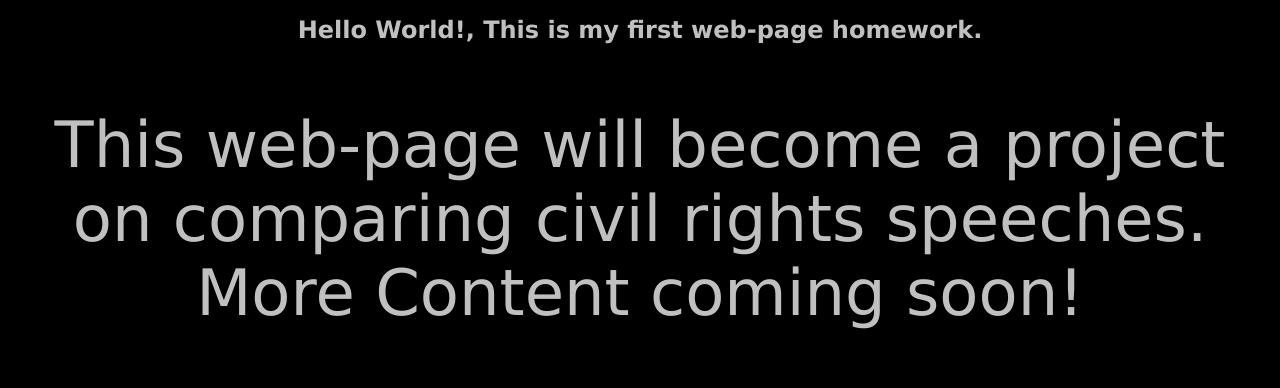
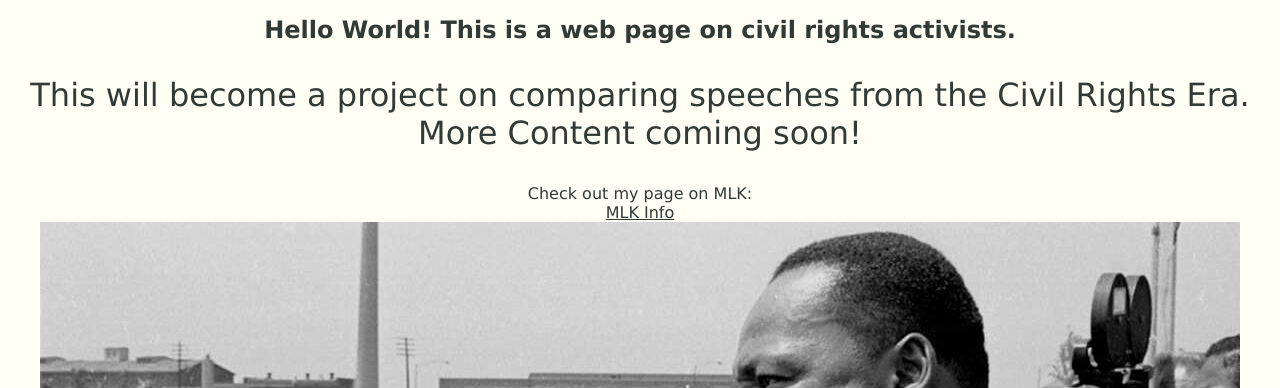
Before and after one commit to whd7/speech_project, a plain HTML site: page index.html in a window 1280 px wide. Shown: the top 388 px of the page. Drawn offline with Linux system fonts and the light colour scheme.

Commit message:
adding MLK page

```diff
--- a/1.css
+++ b/1.css
@@ -1,17 +1,29 @@
 body {
-  background-color: black;
+  background-color: #fffff5;
 }
 
 
 p {
-  color: silver;
+  color: #313a35;
   font-family: verdana;
-  font-size: 400%;
+  font-size: 200%;
   text-align: center;
 }
 
+
+a {
+  color: #313a35;
+  font-family: verdana;
+  font-size: 100%;
+  text-align: center;
+  display: block;
+  margin-left: auto;
+  margin-right: auto;
+}
+
+
 h1 {
-  color: silver;
+  color: #313a35;
   font-family: verdana;
   font-size: 150%;
   text-align: center;
--- a/index.html
+++ b/index.html
@@ -2,12 +2,13 @@
 <html>
     <head>
         <link rel="stylesheet" type="text/css" href="1.css"/>
-        <title>First Web-Page HW Assignment!!!</title>
+        <title>Civil Rights Page</title>
     </head>
     <body>
-    <h1>Hello World!, This is my first web-page homework.</h1>
-    <p>This web-page will become a project on comparing civil rights speeches. More Content coming soon!</p>
-    <p>Below is a picture of Dr. Martin Luther King Jr.</p>
-        <img src="1200x0.jpeg" width="1200" height="743" alt=""/>
+    <h1>Hello World! This is a web page on civil rights activists.</h1>
+    <p>This will become a project on comparing speeches from the Civil Rights Era. More Content coming soon!</p>
+    <a>Check out my page on MLK:</a>
+    <a href="mlk.html">MLK Info</a>
+    <img src="1200x0.jpeg" width="1200" height="743" alt=""/>
     </body>
 </html>
```
Also changed, not shown: mlk.html (added, +27 -0 lines).
